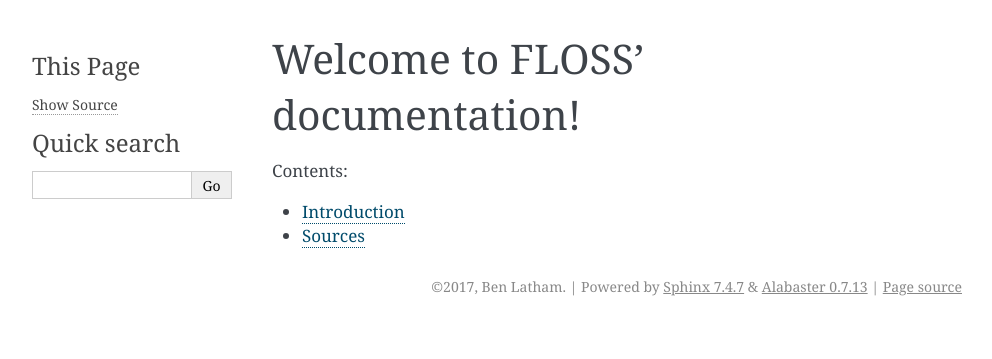
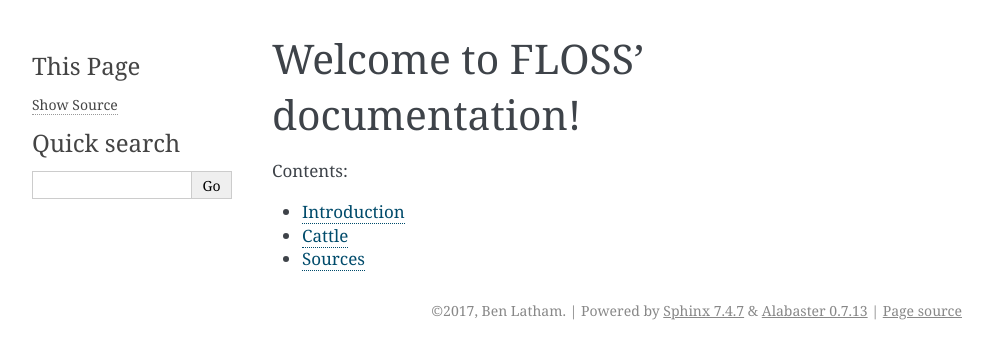
Before and after one commit to BenLatham/Agricultural-Simulation, a Sphinx documentation site: the page built from docs/source/index.rst, in a window 1280 px wide. Shown: the top 359 px of the page, without its empty margins (148-1140 px from the left). Built offline with Sphinx 7.4.7, drawn with Linux system fonts in a browser that asks for light colours.

Commit message:
add cattle page to docs

```diff
--- a/docs/source/index.rst
+++ b/docs/source/index.rst
@@ -12,4 +12,5 @@ Contents:
    :maxdepth: 2
 
    intro
+   cattle
    sources
```
Also changed, not shown: docs/source/cattle.md (added, +1 -0 lines).
